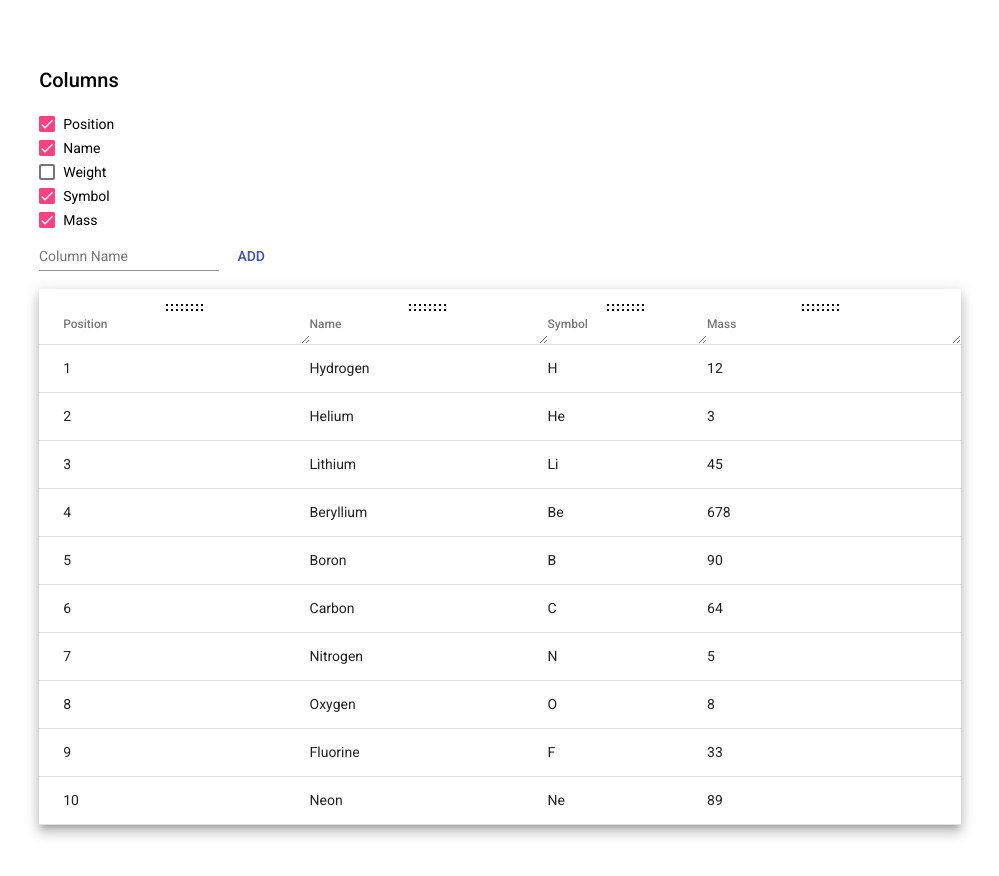
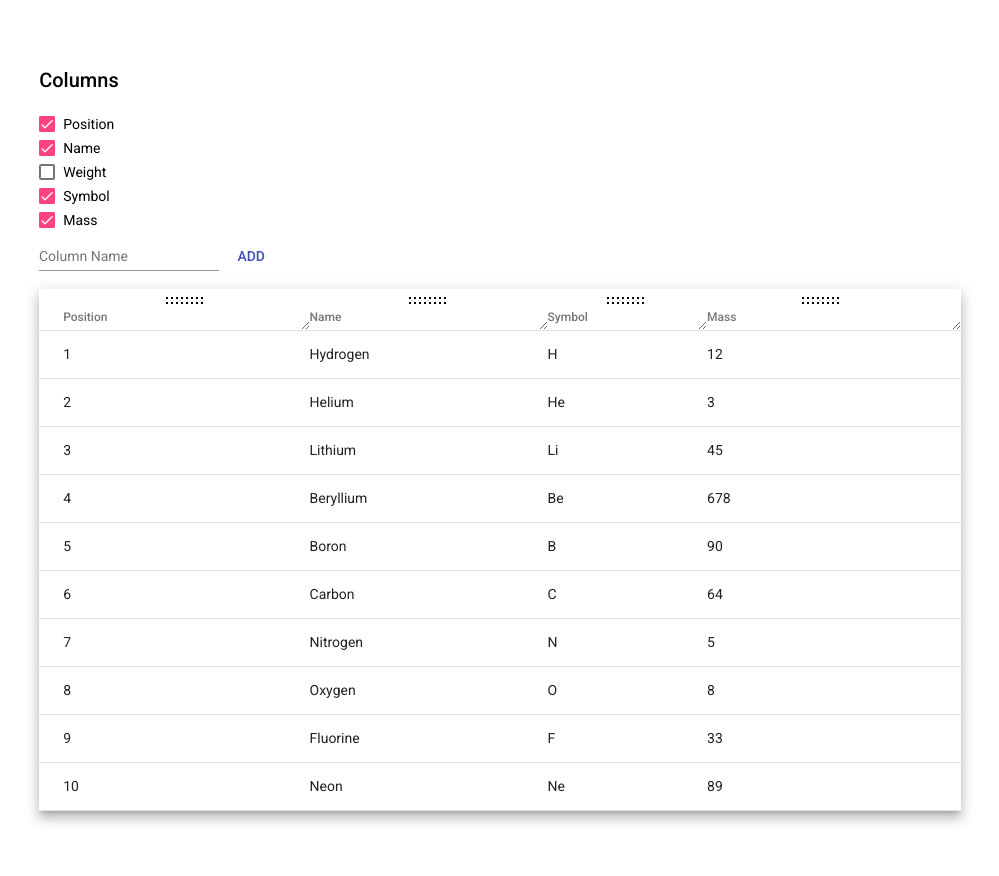
Before and after one commit to lehti29/tabletest, an Angular app: page / in a window 1280 px wide. Shown: the top 876 px of the page, without its empty margins (140-1139 px from the left). Built offline with nearby package versions, Linux system fonts and the light colour scheme.

Commit message:
small style fix

```diff
--- a/src/app/table/table.component.html
+++ b/src/app/table/table.component.html
@@ -24,7 +24,7 @@
           <div class="drag-container" cdkDragHandle>
             <!-- <mat-icon cdkDragHandle class="drag-handle">drag_indicator</mat-icon> -->
           </div>
-          <span>{{column}}</span>
+          <span class="column-name">{{column}}</span>
         </th>
         <td mat-cell *matCellDef="let element"> {{element[column]}} </td>
       </ng-container>
--- a/src/app/table/table.component.scss
+++ b/src/app/table/table.component.scss
@@ -25,6 +25,10 @@ div.container {
   .capitalize {
     text-transform: capitalize;
   }
+
+  tr.mat-header-row {
+    height: 3em;
+  }
 }
 
 .cdk-drag-preview {
```
